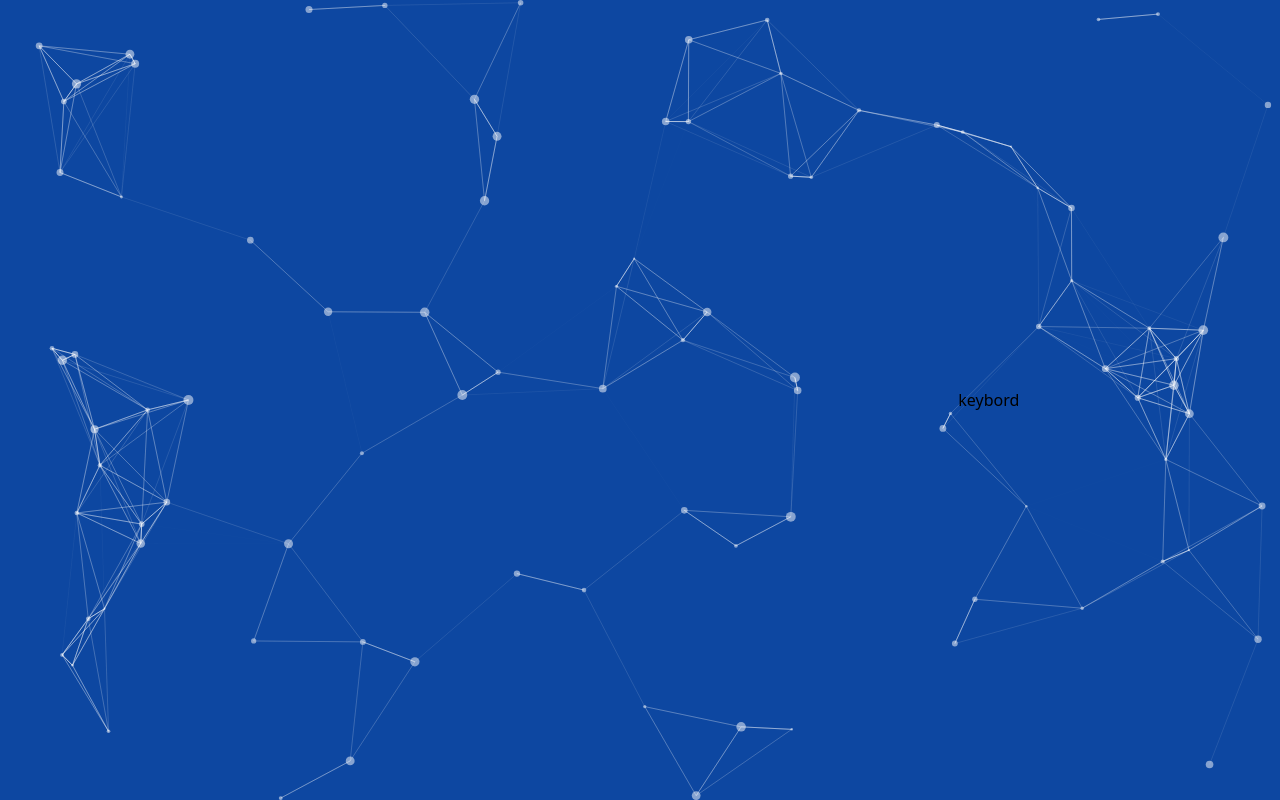
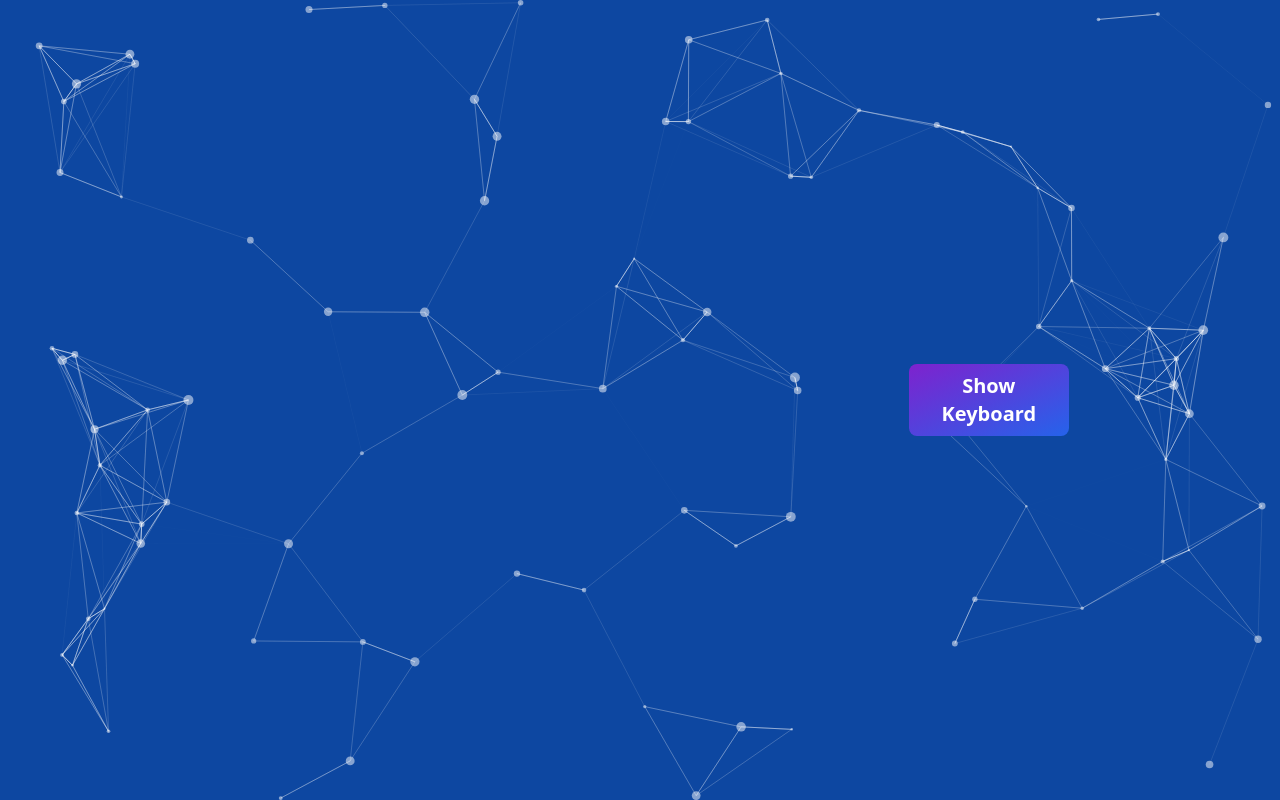
Before and after one commit to mayurkhandagale/laptop-design, a React (Create React App) app: page / in a window 1280 px wide. Built offline with nearby package versions, Linux system fonts and the light colour scheme; the HTML template or start-up script is replaced by a standard one.

Commit message:
show/hide keyboard module

```diff
--- a/src/components/Laptop.js
+++ b/src/components/Laptop.js
@@ -1,14 +1,37 @@
+import { useState } from "react";
 import BasePanel from "./BasePanel";
 import TopPanel from "./TopPanel";
 
 const Laptop = () => {
+  const [power, setPower] = useState(false);
+  const [show, setShow] = useState(false);
+  const [fingerScan, setFingerScan] = useState(false);
+  const [celebrate, setcelebrate] = useState(false);
+  const [shuttingDown, setShuttingDown] = useState(false);
+
+  const keyboardToggle = () => {
+    const keyboard = document.querySelector('.base');
+    keyboard.classList.toggle('show-keyboard');
+    if (keyboard.classList.contains('show-keyboard')) {
+      setShow(true);
+    } else {
+      setShow(false);
+    }
+  };
+
+
   return (
     <div className="full-screen flex sm:flex-row xs:flex-col xs:gap-12 md:gap-24 lg:gap-40 items-center justify-center hover:cursor-pointer w-screen h-screen">
       <div className="laptop-wrapper flex flex-col  xs:w-4/5 xs:h-3/4 sm:w-1/2 sm:h-[65%] md:h-3/4 lg:h-4/5 xl:h-[95vh] xl:w-[42%]">
         <TopPanel />
         <BasePanel />
       </div>
-      keybord
+      <button
+        onClick={keyboardToggle}
+        className="text-white bg-gradient-to-br from-purple-700 to-blue-600 active:scale-110 transition ease-in duration-900 sm:w-40 hover:bg-gradient-to-bl  hover:scale-105 font-semibold rounded-lg text-xl p-2 shadow-lg text-center"
+      >
+        {show ? "Hide" : "Show"} Keyboard
+      </button>
     </div>
   );
 }
```
